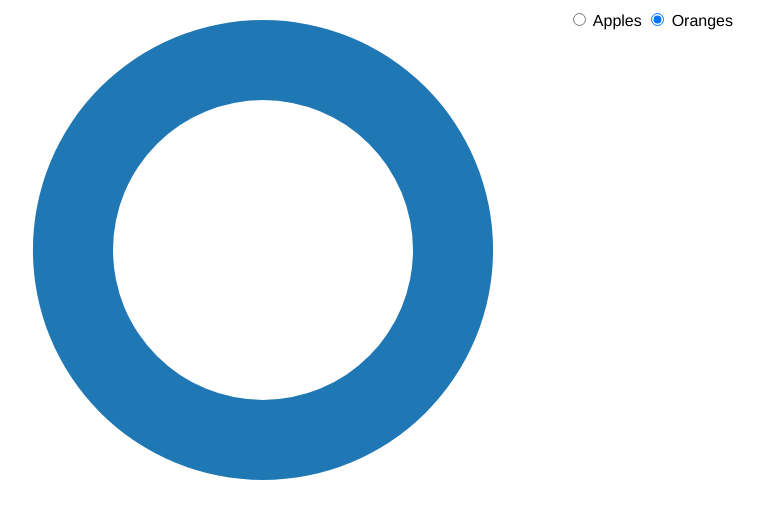
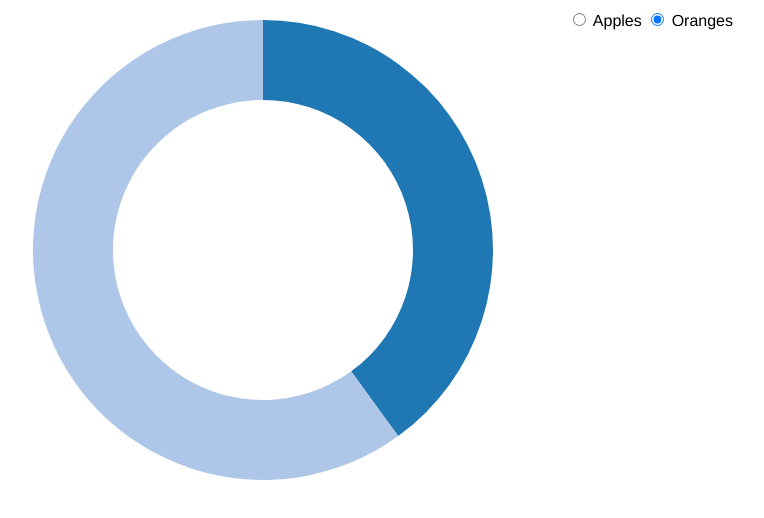
Before and after one commit to NikitaVr/Graphy, a plain HTML site: page donutGraph.html in a window 1280 px wide. Shown: the whole page, without its empty margins (377-1141 px from the left). Drawn offline with nearby package versions, Linux system fonts and the light colour scheme.

Commit message:
Added more data

```diff
--- a/donutGraph.html
+++ b/donutGraph.html
@@ -47,7 +47,7 @@ var svg = d3.select("body").append("svg")
   .append("g")
     .attr("transform", "translate(" + width / 2 + "," + height / 2 + ")");
 
-var data = [{"apples" : 1, "oranges" : 2}];
+var data = [{"apples" : 1, "oranges" : 2},{"apples" : 2, "oranges" : 3}];
     console.log("Data: " + JSON.stringify(data));
   var path = svg.datum(data).selectAll("path")
       .data(pie)
```
